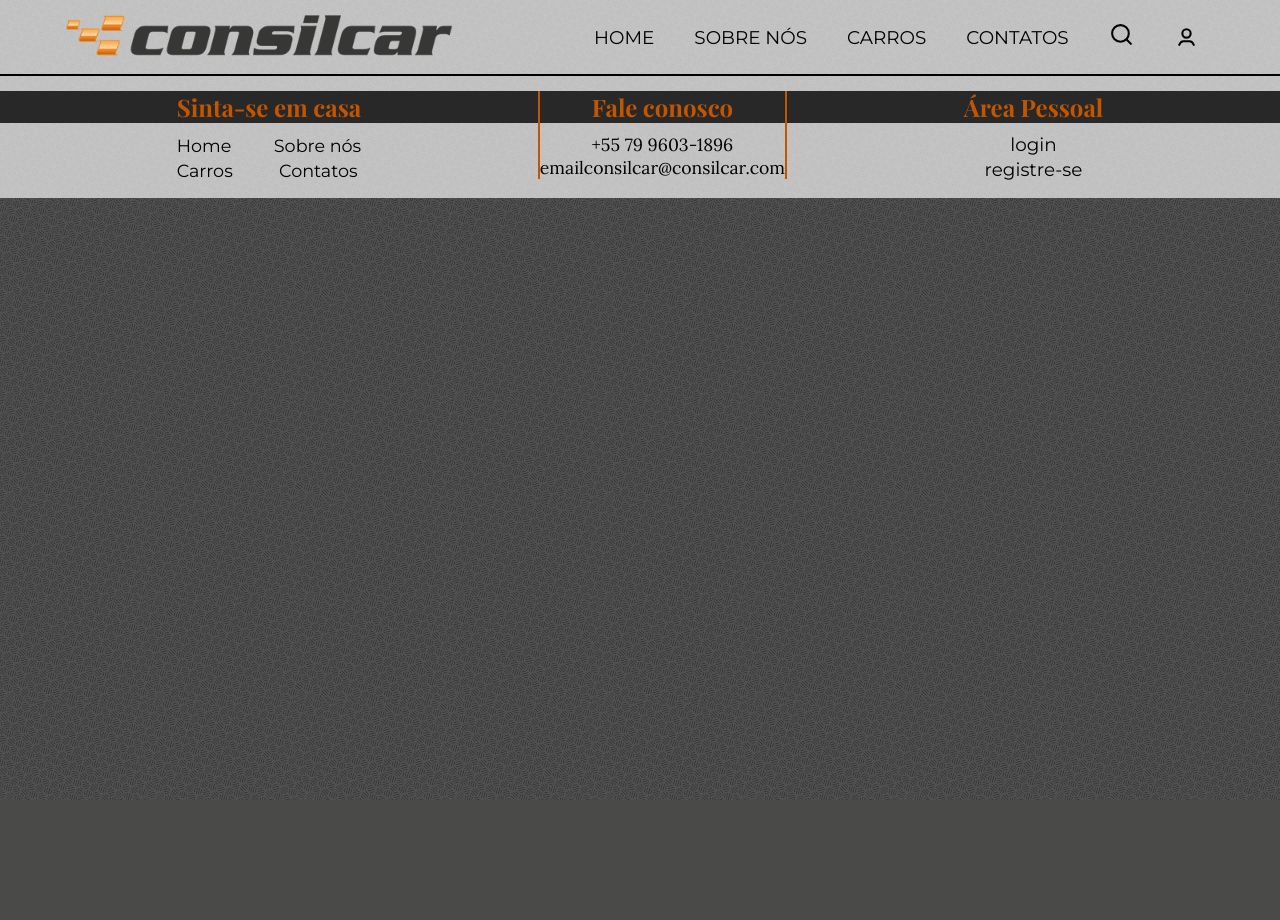
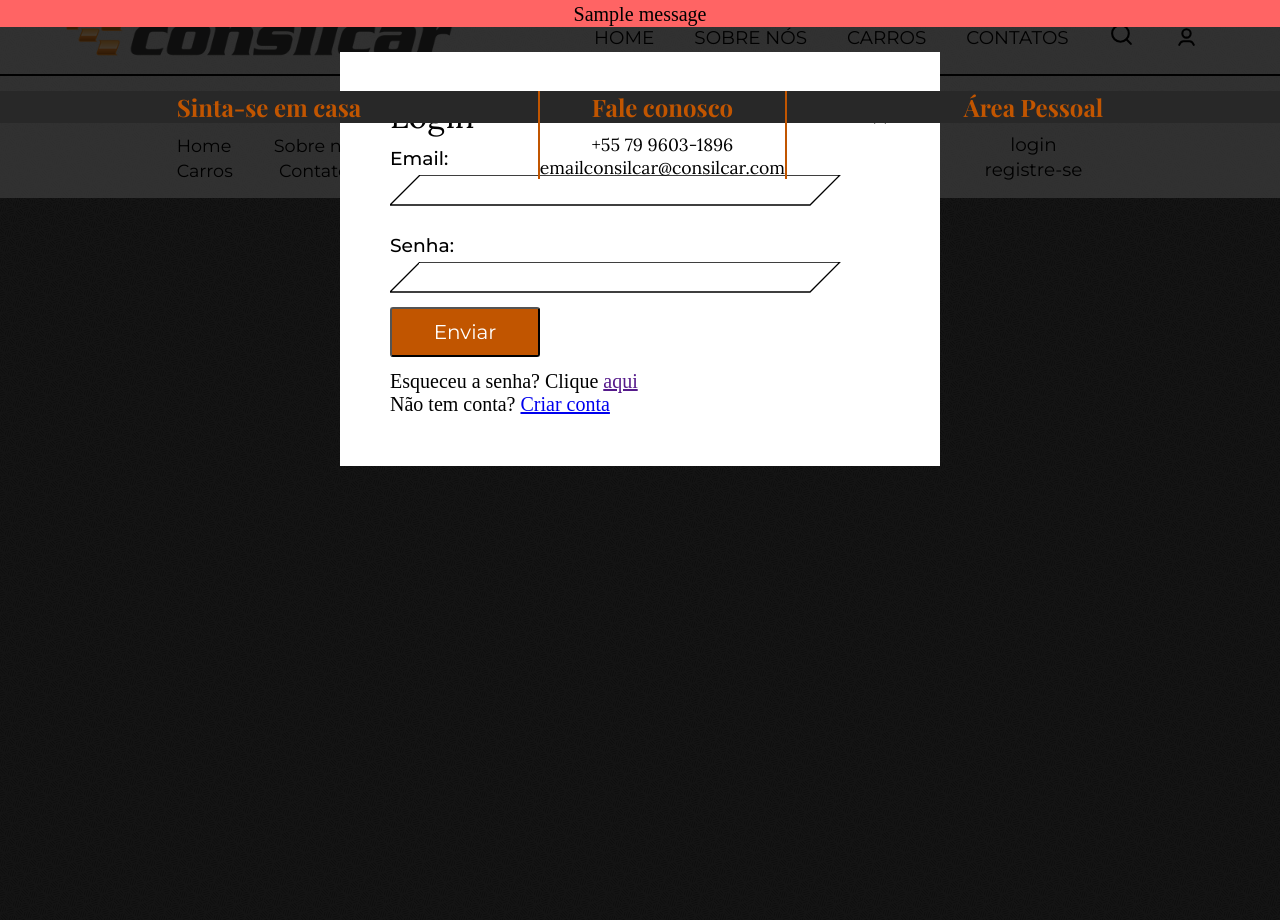
Before and after one commit to FabricioNascimentop/AutoCar, a Flask app: page /layout in a window 1280 px wide. Before the commit the page ends 800 px from the top, so only its background shows below. Run offline with Flask 3, Linux system fonts and the light colour scheme; tables that the repository leaves empty hold one stand-in row (values such as "Sample post"); one stand-in notice (Sample message) is shown; parts of the project's set-up code (start-up, migrations or seed data) failed here and were passed over; some web fonts are replaced.

Commit message:
prep flask login

```diff
--- a/app.py
+++ b/app.py
@@ -1,11 +1,18 @@
-from flask import Flask, render_template, request, redirect, url_for
+from flask import Flask, render_template, request, redirect, url_for, session, flash
 from flask_sqlalchemy import SQLAlchemy
+from flask_login import login_manager
 from funcoes import *
 
 app = Flask(__name__)
 app.config['SQLALCHEMY_DATABASE_URI'] = 'mysql://root:@127.0.0.1:3306/carros_e_clientes'
 db = SQLAlchemy(app)
+login_manager = login_manager()
+login_manager.init_app(app)
 app.secret_key = 'fabricio'
+
+@login_manager.user_loader
+def load_user(user_id):
+    return Clientes.get(user_id)
 
 class Carros(db.Model):
     id = db.Column('id',db.Integer, primary_key=True, autoincrement=True)
@@ -50,21 +57,18 @@ def home():
 
 @app.route('/logar',methods=['POST'])
 def processar_login():
-    c = 0
-    data = request.form
-    email_usuario = data.get('email_login')
-    senha_usuario = data.get('senha_login')
     usuarios = Clientes.query.all()
+    email = request.form.get('email_login')
+    senha = request.form.get('senha_login')
+    for usuario in usuarios:
+        if usuario.email == email and usuario.senha == senha:
+            session['login'] = usuario.nome
+            flash('tudo certo, meu bom')
+            return redirect(url_for('carros'))
+        else:
+            flash('algo deu errado')
+            return redirect(url_for('home'))
 
-    for usuario in usuarios:
-        if email_usuario == usuario.email:
-            c += 1
-        if senha_usuario == usuario.senha:
-            c += 1
-    if c == 3:
-        return redirect(url_for('carros'))
-    else:
-        return redirect(url_for('home'))
 
 
 @app.route('/sobre nós')
--- a/static/style.css
+++ b/static/style.css
@@ -585,6 +585,15 @@ div.caixa_div{
     bottom: 0;
     left: 0;
 }
+div.caixa_div > h2#flash{
+    font-family: "Noto Serif Georgian", serif;
+    color: black;
+    font-size: 1.25em;
+    background-color: rgb(255, 100, 100);
+    font-weight: 500;
+    width: 100%;
+    text-align: center;
+}
 div#div_login{
     display: block;
     max-width: 600px;
@@ -609,8 +618,8 @@ span.falso_link{
 div.div_quadro > h2{
     font-family: "Lora", serif;
     font-weight: 400;
-    margin-top: -25px;
-    margin-bottom: -10px;
+    margin-top: -40px;
+    margin-bottom: 10px;
     font-size: 2em;
 }
 div.div_quadro > h3{
--- a/templates/layout.html
+++ b/templates/layout.html
@@ -47,7 +47,14 @@
     </header>
     {% endblock %}
     {% block login_criar_conta %}
-    <div class="caixa_div" style="display: none;" id="caixa_div_login">
+    <div class="caixa_div" style="display: block;" id="caixa_div_login">
+        {% with messages = get_flashed_messages() %}
+            {% if messages %}
+                {% for message in messages %}
+                    <h2 class="flash" id="flash">{{ message}}</h2>
+                {% endfor %}
+            {% endif %}
+        {% endwith %}
         <div id="div_login" class="div_quadro">
             <div class="div_fechar" onclick="fechar(this)">
                 <svg xmlns="http://www.w3.org/2000/svg" viewBox="0 0 20 20" width="20" height="20" fill="none" stroke="black" stroke-width="2">
@@ -56,7 +63,6 @@
                 </svg>
             </div>
             <h2>Login</h2>
-            <br>
             <h3>Email:</h3>
             <svg xmlns="http://www.w3.org/2000/svg" width="500" height="50" id="svg_email">
                 <polygon points="0,30 30,0 450,0 420,30" fill="white" stroke="black" stroke-width="1.3" />
@@ -66,7 +72,7 @@
             <polygon points="0,30 30,0 450,0 420,30" fill="white" stroke="black" stroke-width="1.3" />
             <text x="5%" y="50%" dominant-baseline="middle" fill="black" font-size="20"></text>
         </svg>
-        <form action="/logar" method="post">
+        <form action="/logar?alo=doação" method="post">
             <input type="email" name="email_login" id="email_login" class="svg_input"> <br>
             <input type="password" name="senha_login" id="senha_login" class="svg_input">
             <br>
```
Also changed, not shown: static/js/main.js (+11 -0 lines).
